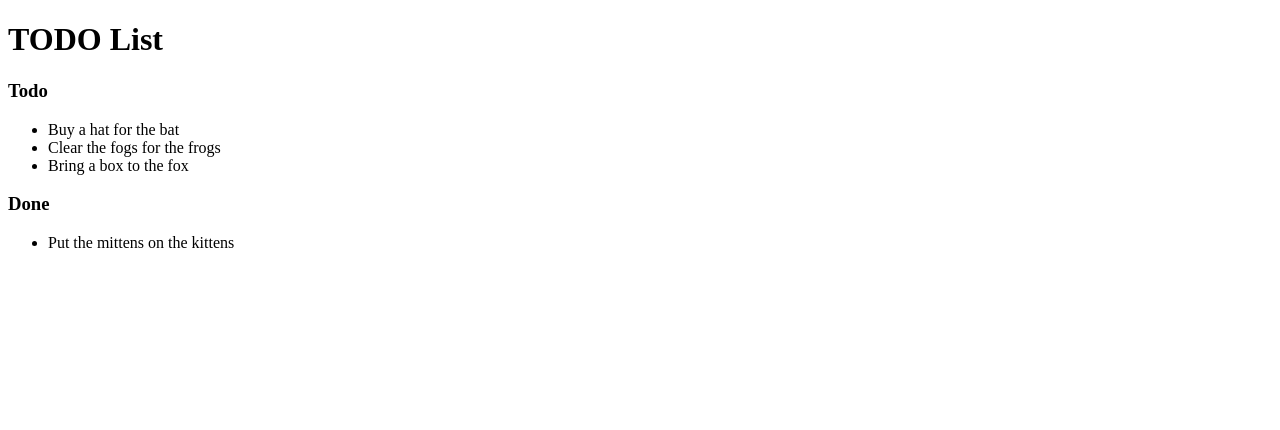
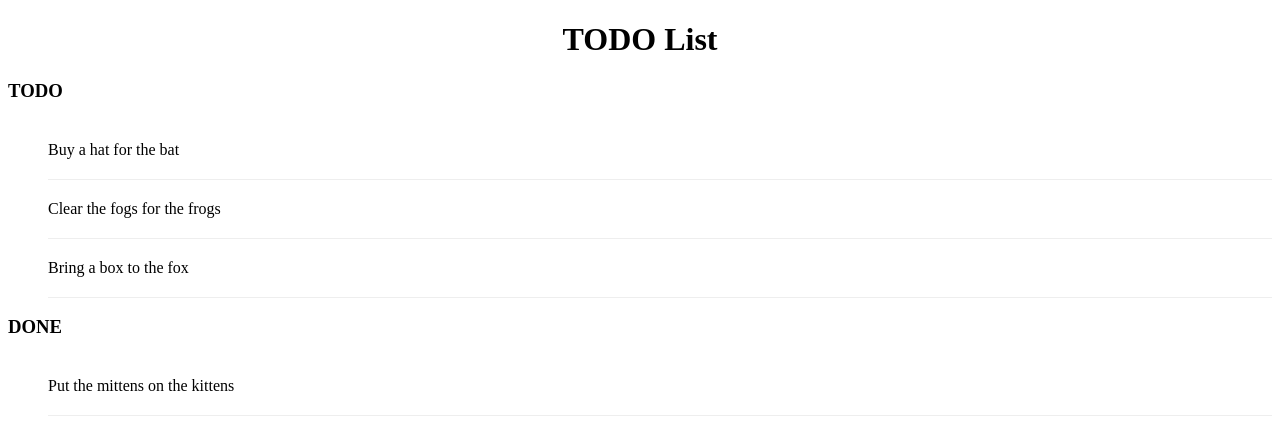
Before and after one commit to nguyentran6698/toto-list, a plain HTML site: page index.html in a window 1280 px wide. Drawn offline with Linux system fonts and the light colour scheme.

Commit message:
Add basic style in index.html
Resolve #6

```diff
--- a/index.html
+++ b/index.html
@@ -3,6 +3,19 @@
   <head>
     <meta charset="utf-8">
     <title>TODO List</title>
+    <style media="screen">
+      h1 {
+        text-align: center;
+      }
+      h3{
+        text-transform: uppercase;
+      }
+      li{
+        overflow: hidden;
+        padding: 20px 0;
+        border-bottom: 1px solid #eee;
+      }
+    </style>
   </head>
   <body>
   <h1>TODO List</h1>
```
